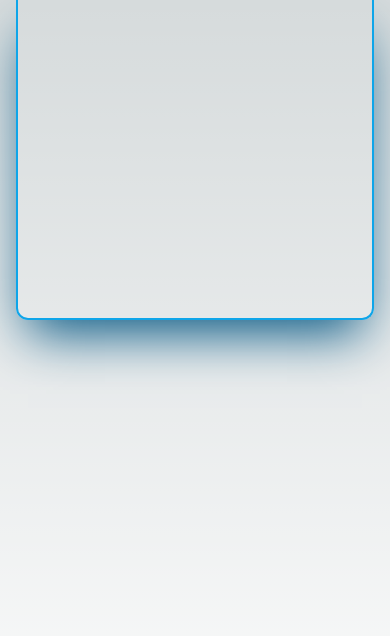
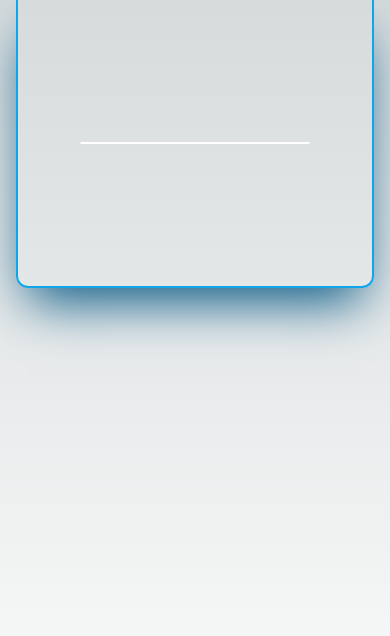
Before and after one commit to TheMrCorvy/Dreams, a Next.js app: page / in a window 390 px wide. Shown: the top 636 px of the page. Built offline with nearby package versions, Linux system fonts and the light colour scheme.

Commit message:
canvas is alive!

```diff
--- a/src/components/Armony/index.tsx
+++ b/src/components/Armony/index.tsx
@@ -10,7 +10,6 @@ const Armony = () => {
 	const [width, height] = useWindowSize()
 
 	const parentRef = useRef<HTMLDivElement>(null)
-	const canvasRef = useRef<HTMLCanvasElement>(null)
 
 	const [canvasSize, setCanvasSize] = useState({
 		height: 0,
@@ -19,9 +18,15 @@ const Armony = () => {
 
 	useEffect(() => {
 		if (parentRef.current) {
+			const clientW = parentRef.current.clientWidth
+			const clientH = parentRef.current.clientHeight
+
+			const size = clientW <= clientH ? clientW : clientH
+			// I want this canvas to be a  square
+
 			setCanvasSize({
-				width: parentRef.current.clientWidth,
-				height: parentRef.current.clientHeight,
+				width: size,
+				height: size,
 			})
 		}
 	}, [width, height])
@@ -32,10 +37,10 @@ const Armony = () => {
 			id="armony-of-the-stars"
 		>
 			<div
-				className="border-solid border-t-0 border-2 border-sky-500 rounded-b-xl container h-80 sm:h-96 lg:h-[30rem] xl:h-[33rem] w-96 sm:w-2/3 md:w-3/5 lg:w-4/6 shadow-2xl shadow-sky-800"
+				className="border-solid border-t-0 border-2 border-sky-500 rounded-b-xl container h-72 sm:h-96 lg:h-[30rem] xl:h-[33rem] w-96 sm:w-2/3 md:w-3/5 lg:w-4/6 shadow-2xl shadow-sky-800 flex justify-center items-center bg-transparent"
 				ref={parentRef}
 			>
-				<Canvas {...canvasSize} ref={canvasRef} />
+				<Canvas {...canvasSize} />
 			</div>
 		</section>
 	)
--- a/src/components/Canvas.tsx
+++ b/src/components/Canvas.tsx
@@ -1,36 +1,46 @@
 "use clinet"
 
-import React, { useRef, useEffect, useState, LegacyRef } from "react"
+import React, { useRef, useEffect } from "react"
 
 interface Props {
 	width: number
 	height: number
-	ref: LegacyRef<HTMLCanvasElement> | undefined
 }
 
-const Canvas = ({ height, width, ref }: Props) => {
-	// const [soundEnabled, setSoundEnabled] = useState(false) // User still must interact with screen first
-	// const [pulseEnabled, setPulseEnabled] = useState(false) // Pulse will only show if sound is enabled as well
+const Canvas = ({ height, width }: Props) => {
+	const paper = useRef<HTMLCanvasElement>(null)
 
-	// const rings = Array(21).fill("#A6C48A")
+	const draw = () => {
+		const pen = paper.current?.getContext("2d")
 
-	// const settings = {
-	// 	startTime: new Date().getTime(), // This can be in the future
-	// 	duration: 900, // Total time for all dots to realign at the starting point
-	// 	maxCycles: Math.max(rings.length, 100), // Must be above colors.length or else...
-	// 	instrument: "vibraphone", // "default" | "wave" | "vibraphone"
-	// }
+		if (!pen || paper.current === null) return
 
-	// useEffect(() => {
-	// 	if (canvasRef.current) {
-	// 		const canvas: HTMLCanvasElement = canvasRef.current
-	// 		const context = canvas.getContext("2d")
+		const start = {
+			x: paper.current.width * 0.1,
+			y: paper.current.height * 0.5,
+		}
 
-	// 		//draw
-	// 	}
-	// }, [canvasRef])
+		const end = {
+			x: paper.current.width * 0.9,
+			y: paper.current.height * 0.5,
+		}
 
-	return <canvas ref={ref} height={height} width={width} />
+		pen.strokeStyle = "white"
+		pen.lineWidth = 2
+
+		pen.beginPath()
+		pen.moveTo(start.x, start.y)
+		pen.lineTo(end.x, end.y)
+		pen.stroke()
+	}
+
+	useEffect(() => {
+		if (paper.current) {
+			draw()
+		}
+	}, [height, width])
+
+	return <canvas ref={paper} height={height} width={width} />
 }
 
 export default Canvas
```
